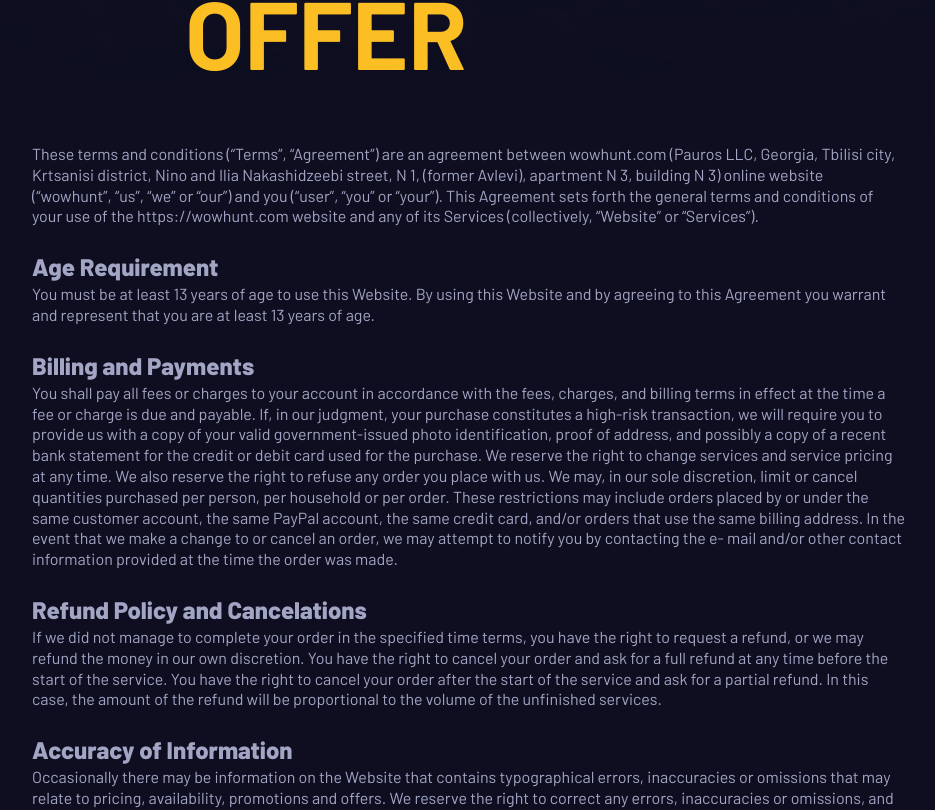
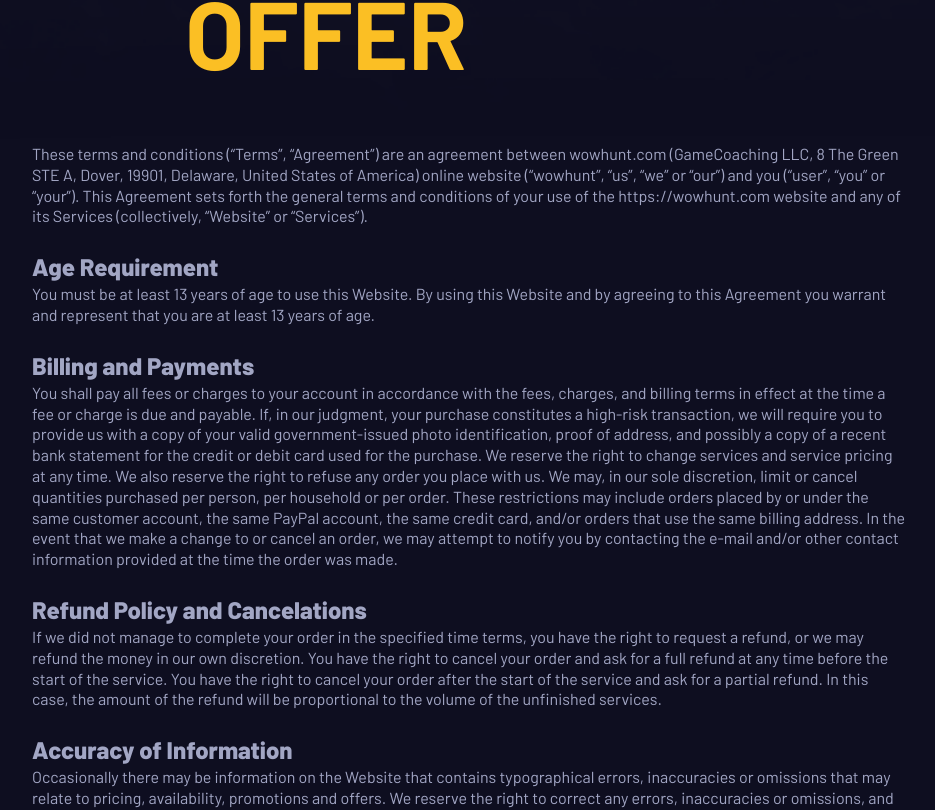
Before and after one commit to odeal4ik/wowhunt, a Next.js app: page /terms-and-condition in a window 1280 px wide. Shown: the part 874-1684 px from the top of the page, without its empty margins (311-1246 px from the left). Built offline with nearby package versions, Linux system fonts and the light colour scheme.

Commit message:
Fix page terms ans condition Text

```diff
--- a/app/terms-and-condition/page.tsx
+++ b/app/terms-and-condition/page.tsx
@@ -24,13 +24,12 @@ export default function TermsAndCondition() {
                     <div className={styles.section}>
                         <p className={styles.text}>
                             These terms and conditions (“Terms”, “Agreement”)
-                            are an agreement between wowhunt.com (Pauros LLC,
-                            Georgia, Tbilisi city, Krtsanisi district, Nino and
-                            Ilia Nakashidzeebi street, N 1, (former Avlevi),
-                            apartment N 3, building N 3) online website
-                            (“wowhunt”, “us”, “we” or “our”) and you (“user”,
-                            “you” or “your”). This Agreement sets forth the
-                            general terms and conditions of your use of the
+                            are an agreement between wowhunt.com (GameCoaching
+                            LLC, 8 The Green STE A, Dover, 19901, Delaware,
+                            United States of America) online website (“wowhunt”,
+                            “us”, “we” or “our”) and you (“user”, “you” or
+                            “your”). This Agreement sets forth the general terms
+                            and conditions of your use of the
                             https://wowhunt.com website and any of its Services
                             (collectively, “Website” or “Services”).
                         </p>
@@ -70,7 +69,7 @@ export default function TermsAndCondition() {
                             account, the same credit card, and/or orders that
                             use the same billing address. In the event that we
                             make a change to or cancel an order, we may attempt
-                            to notify you by contacting the e- mail and/or other
+                            to notify you by contacting the e-mail and/or other
                             contact information provided at the time the order
                             was made.
                         </p>
@@ -111,7 +110,10 @@ export default function TermsAndCondition() {
                             order). We undertake no obligation to update, amend
                             or clarify information on the Website including,
                             without limitation, pricing information, except as
-                            required by law.
+                            required by law. No specified update or refresh date
+                            applied on the Website should be taken to indicate
+                            that all information on the Website or on any
+                            related Service has been modified or updated.
                         </p>
                     </div>
                     <div className={styles.section}>
@@ -153,7 +155,10 @@ export default function TermsAndCondition() {
                             whether express or implied. We make no warranty that
                             the Services will meet your requirements, or that
                             the Service will be uninterrupted, timely, secure,
-                            or error-free.
+                            or error-free; nor do we make any warranty as to the
+                            results that may be obtained from the use of the
+                            Service or as to the accuracy or reliability of any
+                            information obtained through the Service.
                         </p>
                     </div>
                     <div className={styles.section}>
@@ -181,6 +186,8 @@ export default function TermsAndCondition() {
                             time, effective upon posting of an updated version
                             of this Agreement on the Website. When we do we will
                             revise the updated date at the bottom of this page.
+                            Continued use of the Website after any such changes
+                            shall constitute your consent to such changes.
                         </p>
                     </div>
                     <div className={styles.section}>
```
